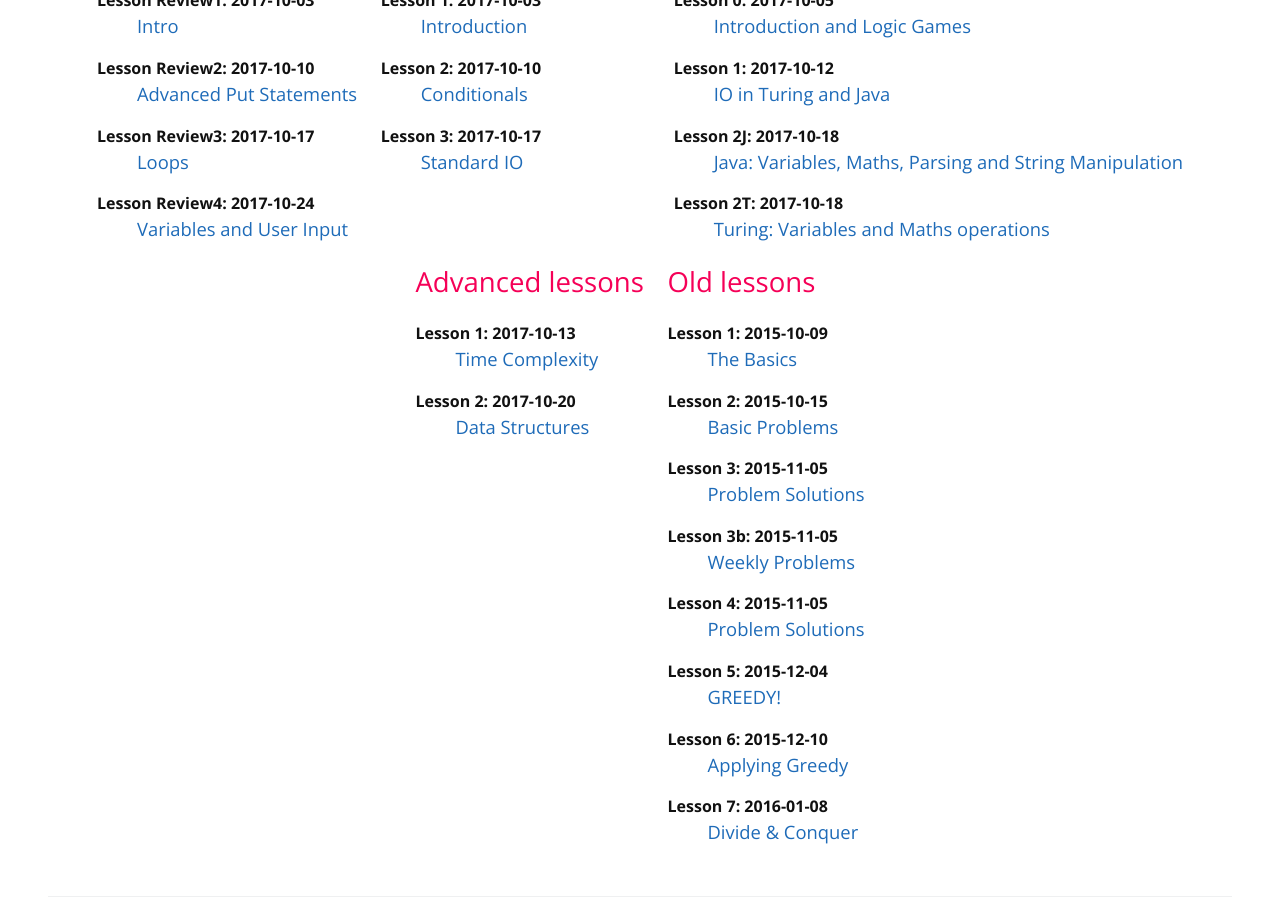
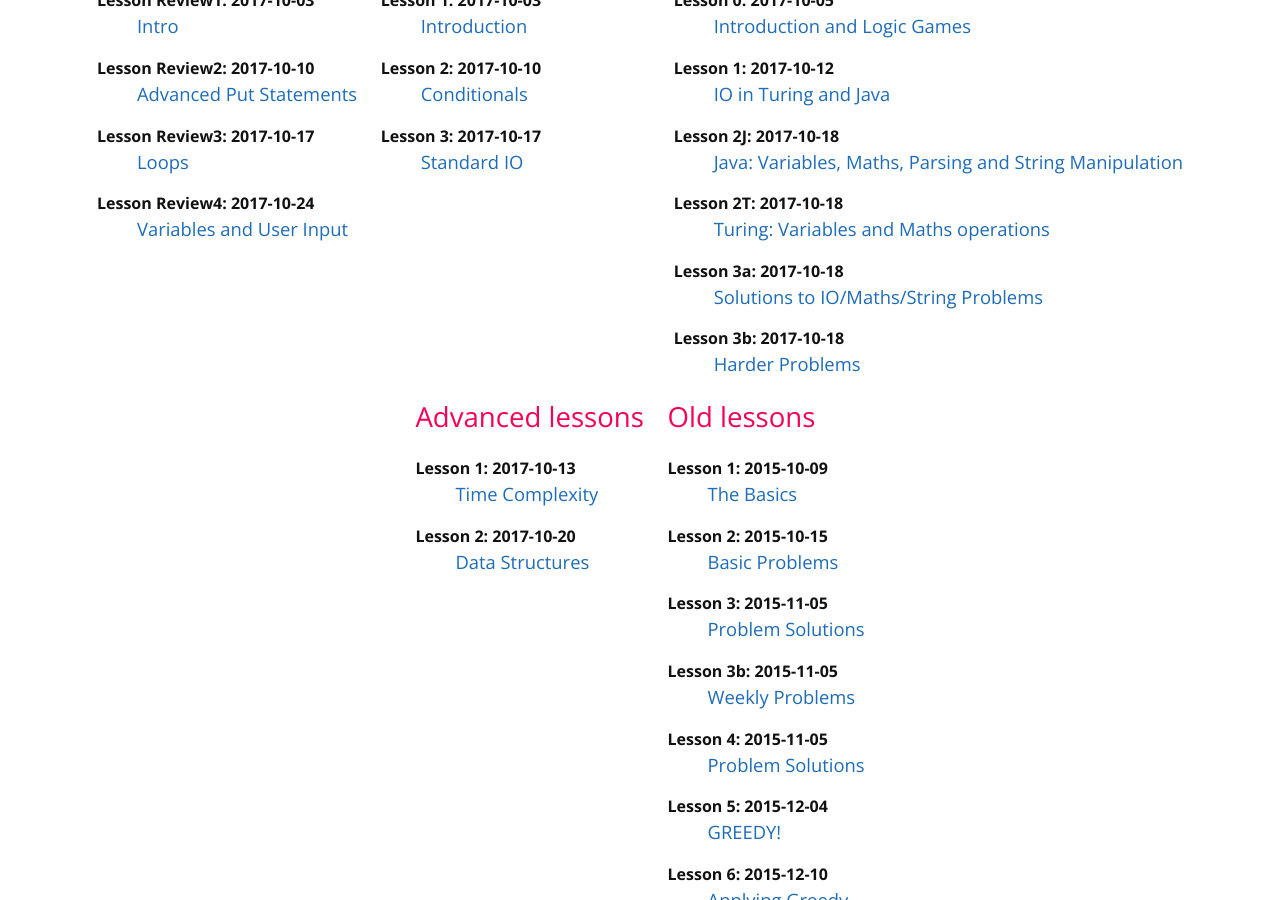
Before and after one commit to mcpt/mcpt.github.io, a Jekyll site: the page built from cpt.md, in a window 1280 px wide and 900 px high, scrolled down 627 px. Built offline with Jekyll 4.4.1, drawn with Linux system fonts in a browser that asks for light colours.

Commit message:
Update girls-lessons.yml

```diff
--- a/_data/girls-lessons.yml
+++ b/_data/girls-lessons.yml
@@ -23,3 +23,13 @@
   date: 2017-10-18
   id: 2T
   url: https://docs.google.com/presentation/d/1NmWceciCZ0DWKWVko5ahOavRQI5UcNAJ6m1-uXkO2CA/edit?usp=sharing
+
+- title: Solutions to IO/Maths/String Problems
+  date: 2017-10-18
+  id: 3a
+  url: https://docs.google.com/document/d/1U5Hi7YvbrjNkUEA6rV1RluQ83OIITUWnIiAbdViKZJE/edit?usp=sharing
+
+- title: Harder Problems
+  date: 2017-10-18
+  id: 3b
+  url: https://docs.google.com/document/d/1cqxLfcVrAoI4Gh72ttf5kVMftuiyNoxGjCrCi_b1pXg/edit?usp=sharing
```
